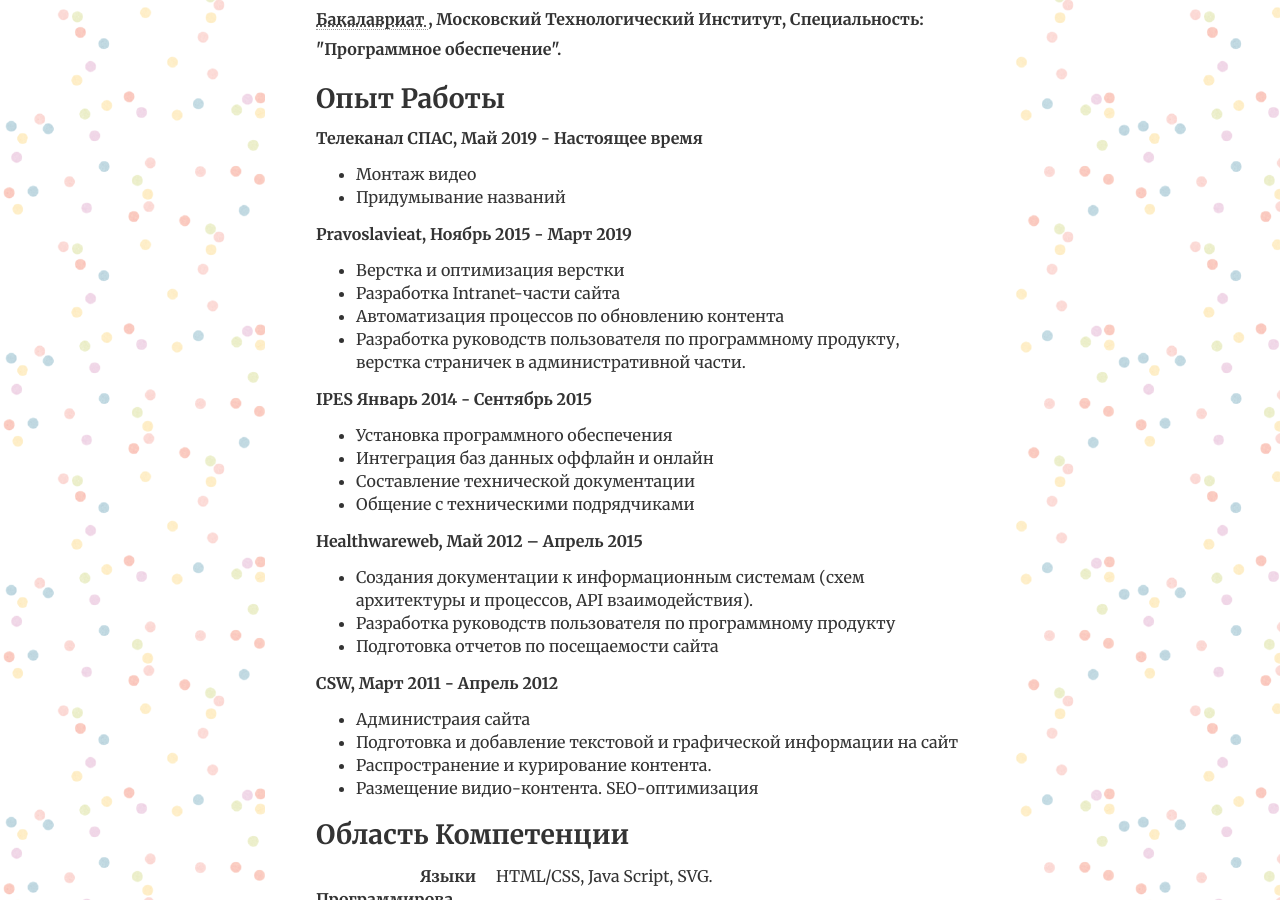
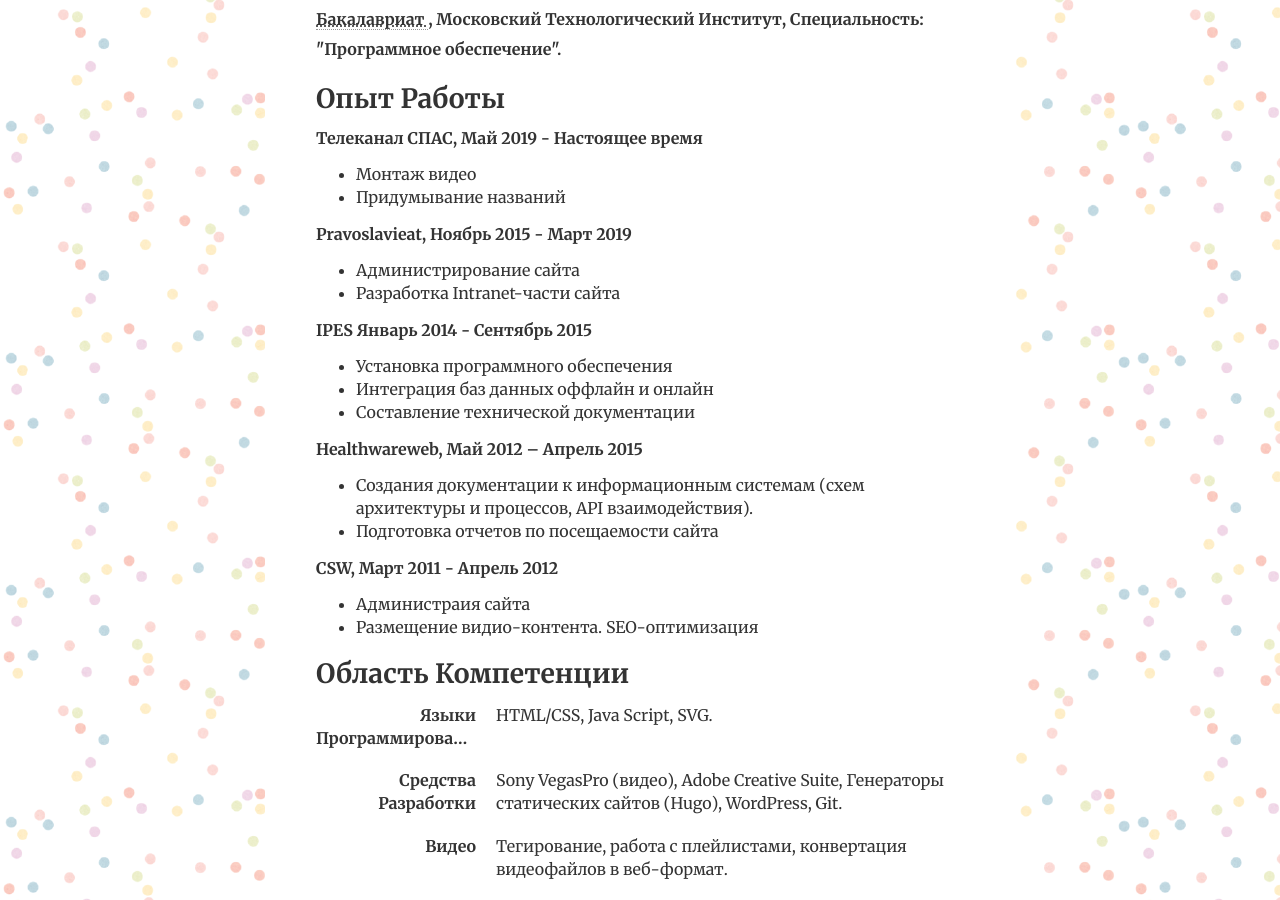
Before and after one commit to cvkp/cvkp.github.io, a Jekyll site: the page built from index.html, in a window 1280 px wide and 900 px high, scrolled down 413 px. Built offline with Jekyll 4.4.1, drawn with Linux system fonts in a browser that asks for light colours; nearby versions of some CDN libraries; the list of posts is cut into pages by our own code.

Commit message:
Update index.html

```diff
--- a/index.html
+++ b/index.html
@@ -153,17 +153,12 @@ IT специалист в сфере масс-медиа
 				</p>
 				<ul>
 					<li>
-						Верстка и оптимизация верстки
+						Администрирование сайта
 					</li>
 					<li>
 						Разработка Intranet-части сайта
 					</li>
-					<li>
-						Автоматизация процессов по обновлению контента
-					</li>
-					<li>
-						Разработка руководств пользователя по программному продукту, верстка страничек в административной части.
-					</li>
+
 				</ul>
 				<p>
 					<strong>
@@ -180,9 +175,7 @@ IT специалист в сфере масс-медиа
 					<li>
 						Cоставление технической документации
 					</li>
-					<li>
-						Общение с техническими подрядчиками
-					</li>
+
 				</ul>
 				<p>
 					<strong>
@@ -193,9 +186,7 @@ IT специалист в сфере масс-медиа
 					<li>
 						Создания документации к информационным системам (схем архитектуры и процессов, API взаимодействия).
 					</li>
-					<li>
-						Разработка руководств пользователя по программному продукту
-					</li>
+
 					<li>
 						Подготовка отчетов по посещаемости сайта
 					</li>
@@ -209,12 +200,7 @@ IT специалист в сфере масс-медиа
 					<li>
 						Администраия сайта
 					</li>
-					<li>
-						Подготовка и добавление текстовой и графической информации на сайт
-					</li>
-					<li>
-						Распространение и курирование контента.
-					</li>
+
 					<li>
 						Размещение видио-контента. SEO-оптимизация
 					</li>
```
